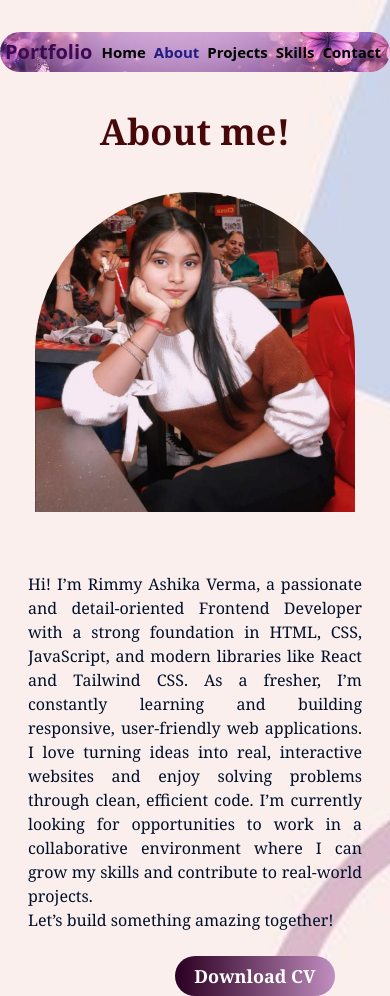
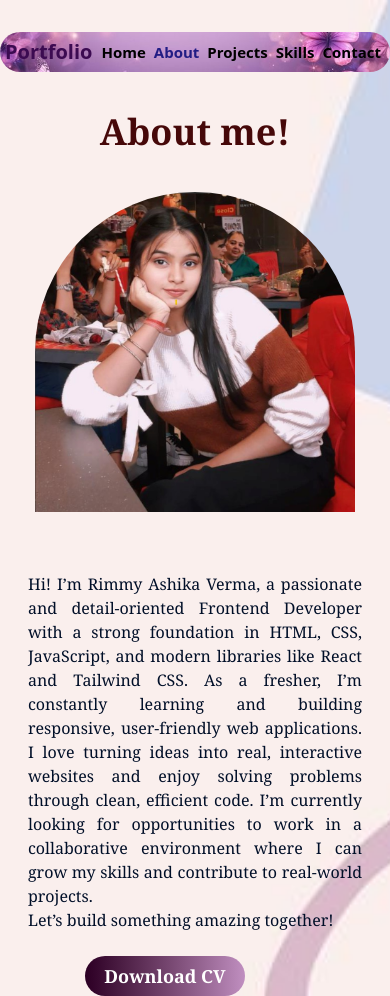
Before and after one commit to RimmyAshika/Portfolio, a React (Vite) app: page /about in a window 390 px wide. Built offline with nearby package versions, Linux system fonts and the light colour scheme.

Commit message:
initial file added

```diff
--- a/src/Components/About/About.jsx
+++ b/src/Components/About/About.jsx
@@ -15,7 +15,7 @@ function About() {
       Let’s build something amazing together!</p>
     <button className="w-40 h-10 text-[18px] hidden md:block font-bold rounded-full text-[#ffffff] ml-30 mt-4 md:mt-5  cursor-pointer bg-gradient-to-r from-[#2c0024] to-[#c08fc0]"
       >More about me</button>
-      <button className="w-40 h-10 md:hidden text-[18px] font-bold rounded-full text-[#ffffff] ml-30 mt-4 cursor-pointer bg-gradient-to-r from-[#2c0024] to-[#c08fc0]"
+      <button className="w-40 h-10 md:hidden text-[18px] font-bold rounded-full text-[#ffffff] mr-15 mt-4 cursor-pointer bg-gradient-to-r from-[#2c0024] to-[#c08fc0]"
       >Download CV</button>
 </div>
 </div>
```
